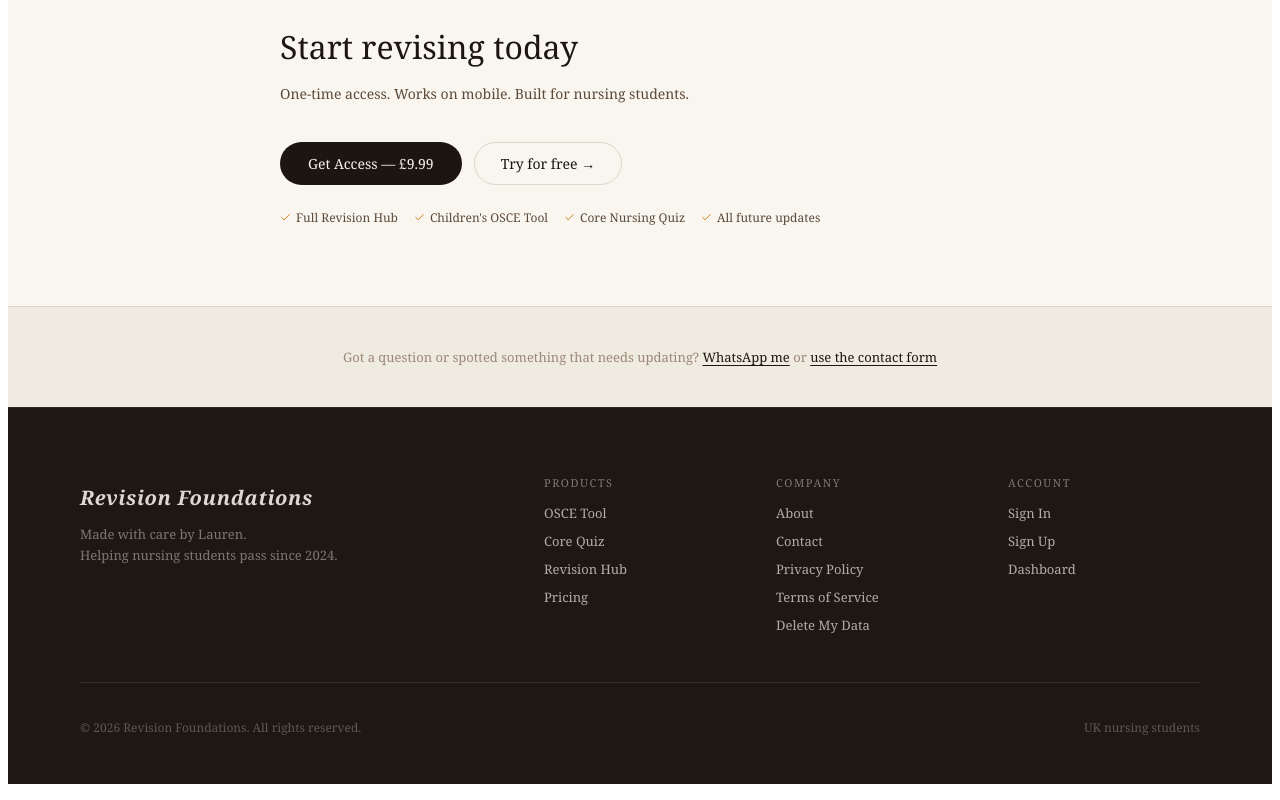
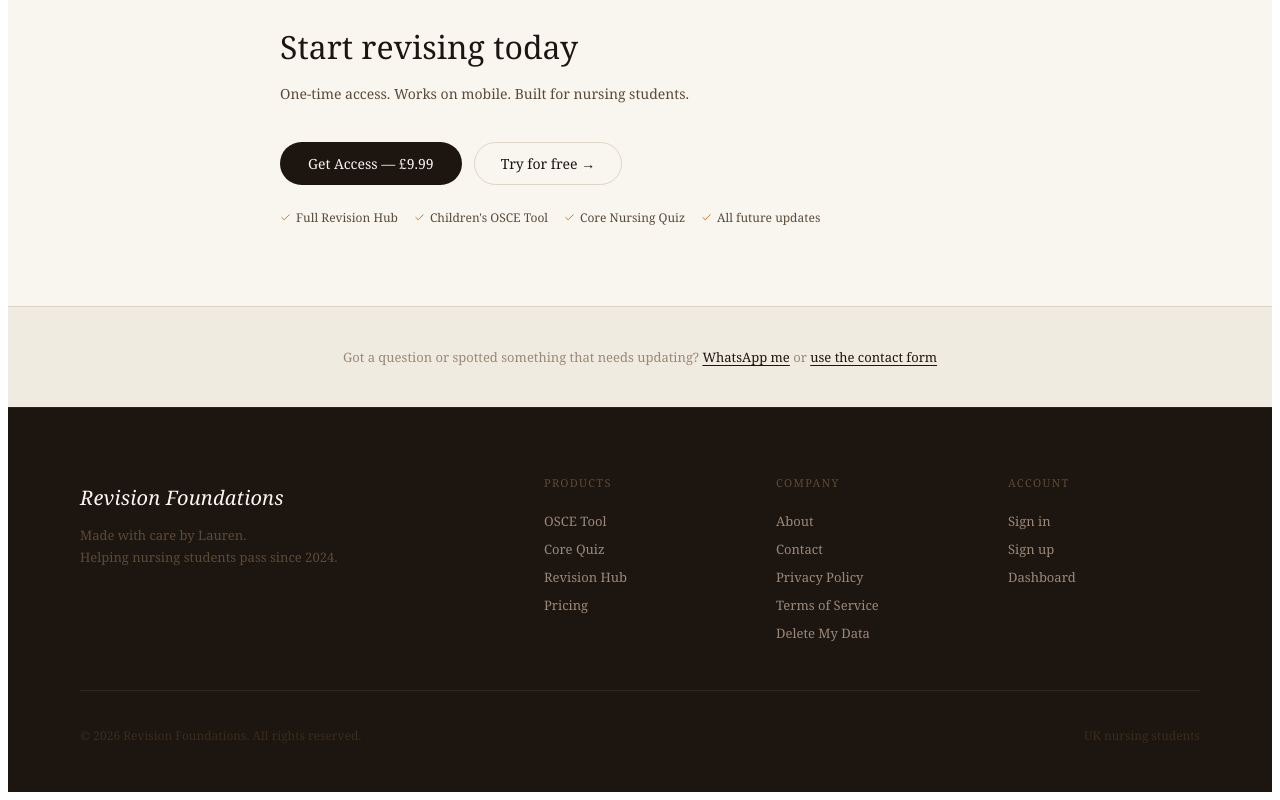
Before and after one commit to laurencaitlinemmerson-tech/revision-foundations-saas, a Next.js app: page / in a window 1280 px wide. Shown: the part 3329-4129 px from the top of the page. Built offline with nearby package versions, Linux system fonts and the light colour scheme; no server answers.

Commit message:
Refactor Footer component styles and content
Updated footer styles and text for improved aesthetics and readability.

```diff
--- a/src/components/Footer.tsx
+++ b/src/components/Footer.tsx
@@ -4,118 +4,72 @@ import Link from 'next/link';
 
 export default function Footer() {
   const currentYear = new Date().getFullYear();
-
-  const colStyle: React.CSSProperties = {
-    display: 'flex',
-    flexDirection: 'column',
-    gap: '10px',
-  };
+  const serif = "'Source Serif 4', Georgia, serif";
+  const display = "'Playfair Display', Georgia, serif";
 
   const headingStyle: React.CSSProperties = {
-    fontFamily: "'Source Serif 4', Georgia, serif",
-    fontSize: '11px',
-    fontWeight: 500,
-    letterSpacing: '0.14em',
-    textTransform: 'uppercase',
-    color: 'rgba(241,237,233,0.45)',
-    marginBottom: '4px',
+    fontFamily: serif, fontSize: '11px', fontWeight: 400,
+    letterSpacing: '0.12em', textTransform: 'uppercase',
+    color: '#5C4A38', marginBottom: '12px',
   };
 
   const linkStyle: React.CSSProperties = {
-    fontFamily: "'Source Serif 4', Georgia, serif",
-    fontSize: '13px',
-    fontWeight: 300,
-    color: 'rgba(241,237,233,0.7)',
-    textDecoration: 'none',
-    transition: 'color 0.15s',
+    fontFamily: serif, fontSize: '13px', fontWeight: 300,
+    color: '#9C8878', textDecoration: 'none', transition: 'color 0.15s',
+  };
+
+  const colStyle: React.CSSProperties = {
+    display: 'flex', flexDirection: 'column', gap: '10px',
   };
 
   return (
-    <footer
-      style={{
-        background: '#1E1713',
-        borderTop: '0.5px solid rgba(241,237,233,0.08)',
-        padding: '56px 24px 36px',
-      }}
-      role="contentinfo"
-      aria-label="Site footer"
-    >
+    <footer style={{ background: '#1C1510', borderTop: '1px solid rgba(249,246,240,0.06)', padding: '56px 24px 36px' }}
+      role="contentinfo" aria-label="Site footer">
       <div style={{ maxWidth: '1120px', margin: '0 auto' }}>
         <div style={{ display: 'grid', gridTemplateColumns: 'repeat(auto-fit, minmax(160px, 1fr))', gap: '40px', marginBottom: '48px' }}>
 
-          {/* Brand */}
           <div style={{ gridColumn: 'span 2' }} className="md:col-span-1">
-            <p style={{
-              fontFamily: "'Playfair Display', Georgia, serif",
-              fontSize: '20px',
-              fontWeight: 600,
-              fontStyle: 'italic',
-              color: 'rgba(241,237,233,0.9)',
-              marginBottom: '10px',
-              letterSpacing: '0.03em',
-            }}>
+            <p style={{ fontFamily: display, fontSize: '20px', fontWeight: 400, fontStyle: 'italic', color: '#F9F6F0', marginBottom: '10px', letterSpacing: '0.01em' }}>
               Revision Foundations
             </p>
-            <p style={{ fontFamily: "'Source Serif 4', Georgia, serif", fontSize: '13px', fontWeight: 300, color: 'rgba(241,237,233,0.45)', lineHeight: 1.6 }}>
-              Made with care by Lauren.<br />
-              Helping nursing students pass since 2024.
+            <p style={{ fontFamily: serif, fontSize: '13px', fontWeight: 300, color: '#5C4A38', lineHeight: 1.7 }}>
+              Made with care by Lauren.<br />Helping nursing students pass since 2024.
             </p>
           </div>
 
-          {/* Products */}
           <nav aria-label="Products">
             <div style={colStyle}>
               <p style={headingStyle}>Products</p>
-              {[
-                { href: '/osce', label: 'OSCE Tool' },
-                { href: '/quiz', label: 'Core Quiz' },
-                { href: '/hub', label: 'Revision Hub' },
-                { href: '/pricing', label: 'Pricing' },
-              ].map(l => (
+              {[{ href: '/osce', label: 'OSCE Tool' }, { href: '/quiz', label: 'Core Quiz' }, { href: '/hub', label: 'Revision Hub' }, { href: '/pricing', label: 'Pricing' }].map(l => (
                 <Link key={l.href} href={l.href} style={linkStyle}
-                  onMouseEnter={e => { (e.currentTarget as HTMLAnchorElement).style.color = 'rgba(241,237,233,0.95)'; }}
-                  onMouseLeave={e => { (e.currentTarget as HTMLAnchorElement).style.color = 'rgba(241,237,233,0.7)'; }}
-                >
+                  onMouseEnter={e => { (e.currentTarget as HTMLAnchorElement).style.color = '#F9F6F0'; }}
+                  onMouseLeave={e => { (e.currentTarget as HTMLAnchorElement).style.color = '#9C8878'; }}>
                   {l.label}
                 </Link>
               ))}
             </div>
           </nav>
 
-          {/* Company */}
           <nav aria-label="Company">
             <div style={colStyle}>
               <p style={headingStyle}>Company</p>
-              {[
-                { href: '/about', label: 'About' },
-                { href: '/contact', label: 'Contact' },
-                { href: '/privacy', label: 'Privacy Policy' },
-                { href: '/terms', label: 'Terms of Service' },
-                { href: '/delete-data', label: 'Delete My Data' },
-              ].map(l => (
+              {[{ href: '/about', label: 'About' }, { href: '/contact', label: 'Contact' }, { href: '/privacy', label: 'Privacy Policy' }, { href: '/terms', label: 'Terms of Service' }, { href: '/delete-data', label: 'Delete My Data' }].map(l => (
                 <Link key={l.href} href={l.href} style={linkStyle}
-                  onMouseEnter={e => { (e.currentTarget as HTMLAnchorElement).style.color = 'rgba(241,237,233,0.95)'; }}
-                  onMouseLeave={e => { (e.currentTarget as HTMLAnchorElement).style.color = 'rgba(241,237,233,0.7)'; }}
-                >
+                  onMouseEnter={e => { (e.currentTarget as HTMLAnchorElement).style.color = '#F9F6F0'; }}
+                  onMouseLeave={e => { (e.currentTarget as HTMLAnchorElement).style.color = '#9C8878'; }}>
                   {l.label}
                 </Link>
               ))}
             </div>
           </nav>
 
-          {/* Account */}
           <nav aria-label="Account">
             <div style={colStyle}>
               <p style={headingStyle}>Account</p>
-              {[
-                { href: '/sign-in', label: 'Sign In' },
-                { href: '/sign-up', label: 'Sign Up' },
-                { href: '/dashboard', label: 'Dashboard' },
-              ].map(l => (
+              {[{ href: '/sign-in', label: 'Sign in' }, { href: '/sign-up', label: 'Sign up' }, { href: '/dashboard', label: 'Dashboard' }].map(l => (
                 <Link key={l.href} href={l.href} style={linkStyle}
-                  onMouseEnter={e => { (e.currentTarget as HTMLAnchorElement).style.color = 'rgba(241,237,233,0.95)'; }}
-                  onMouseLeave={e => { (e.currentTarget as HTMLAnchorElement).style.color = 'rgba(241,237,233,0.7)'; }}
-                >
+                  onMouseEnter={e => { (e.currentTarget as HTMLAnchorElement).style.color = '#F9F6F0'; }}
+                  onMouseLeave={e => { (e.currentTarget as HTMLAnchorElement).style.color = '#9C8878'; }}>
                   {l.label}
                 </Link>
               ))}
@@ -123,11 +77,11 @@ export default function Footer() {
           </nav>
         </div>
 
-        <div style={{ borderTop: '0.5px solid rgba(241,237,233,0.1)', paddingTop: '24px', display: 'flex', justifyContent: 'space-between', alignItems: 'center', flexWrap: 'wrap', gap: '8px' }}>
-          <p style={{ fontFamily: "'Source Serif 4', Georgia, serif", fontSize: '12px', fontWeight: 300, color: 'rgba(241,237,233,0.3)' }}>
+        <div style={{ borderTop: '1px solid rgba(249,246,240,0.08)', paddingTop: '24px', display: 'flex', justifyContent: 'space-between', alignItems: 'center', flexWrap: 'wrap' as const, gap: '8px' }}>
+          <p style={{ fontFamily: serif, fontSize: '12px', fontWeight: 300, color: '#3C2C1C' }}>
             © {currentYear} Revision Foundations. All rights reserved.
           </p>
-          <p style={{ fontFamily: "'Source Serif 4', Georgia, serif", fontSize: '12px', fontWeight: 300, color: 'rgba(241,237,233,0.3)' }}>
+          <p style={{ fontFamily: serif, fontSize: '12px', fontWeight: 300, color: '#3C2C1C' }}>
             UK nursing students
           </p>
         </div>
```
